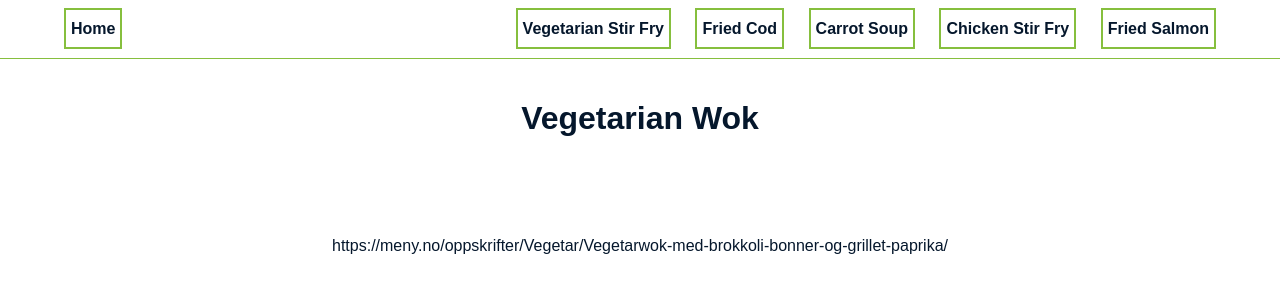
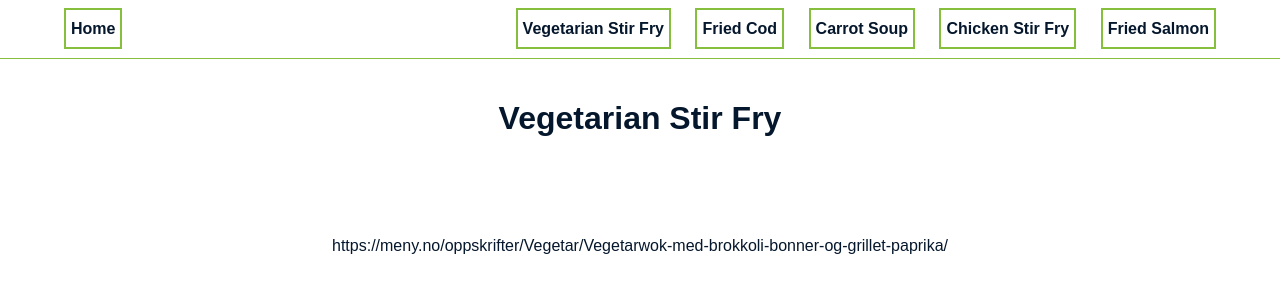
Before and after one commit to vetlelg/freaky-friday, a plain HTML site: page recipe1.html in a window 1280 px wide. Drawn offline with Linux system fonts and the light colour scheme.

Commit message:
changed header

```diff
--- a/recipe1.html
+++ b/recipe1.html
@@ -22,7 +22,7 @@
     </div>
 
     <header class="recipe-header">
-      <h1>Vegetarian Wok</h1>
+      <h1>Vegetarian Stir Fry</h1>
     </header>
 
     <main>
```
